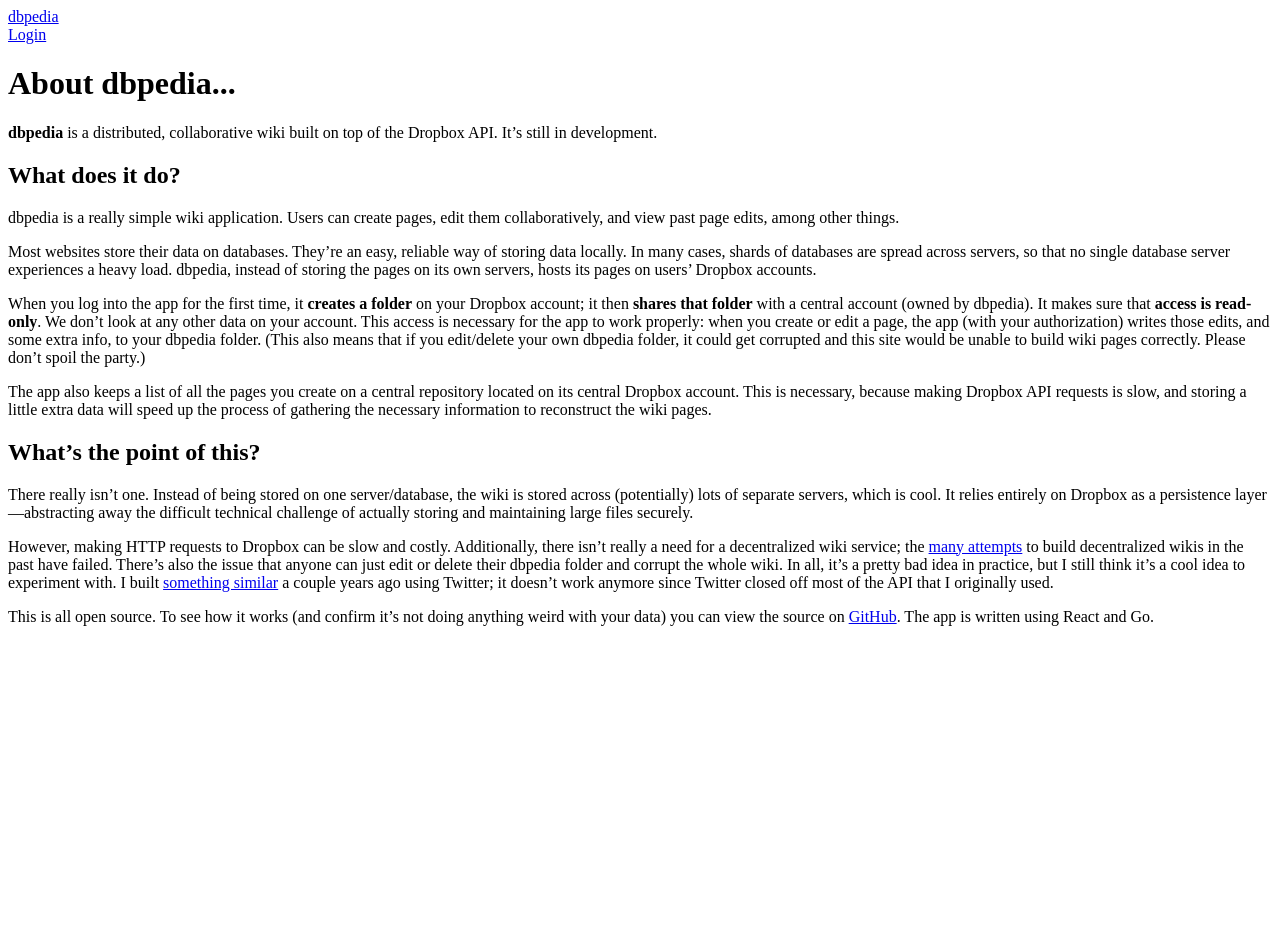
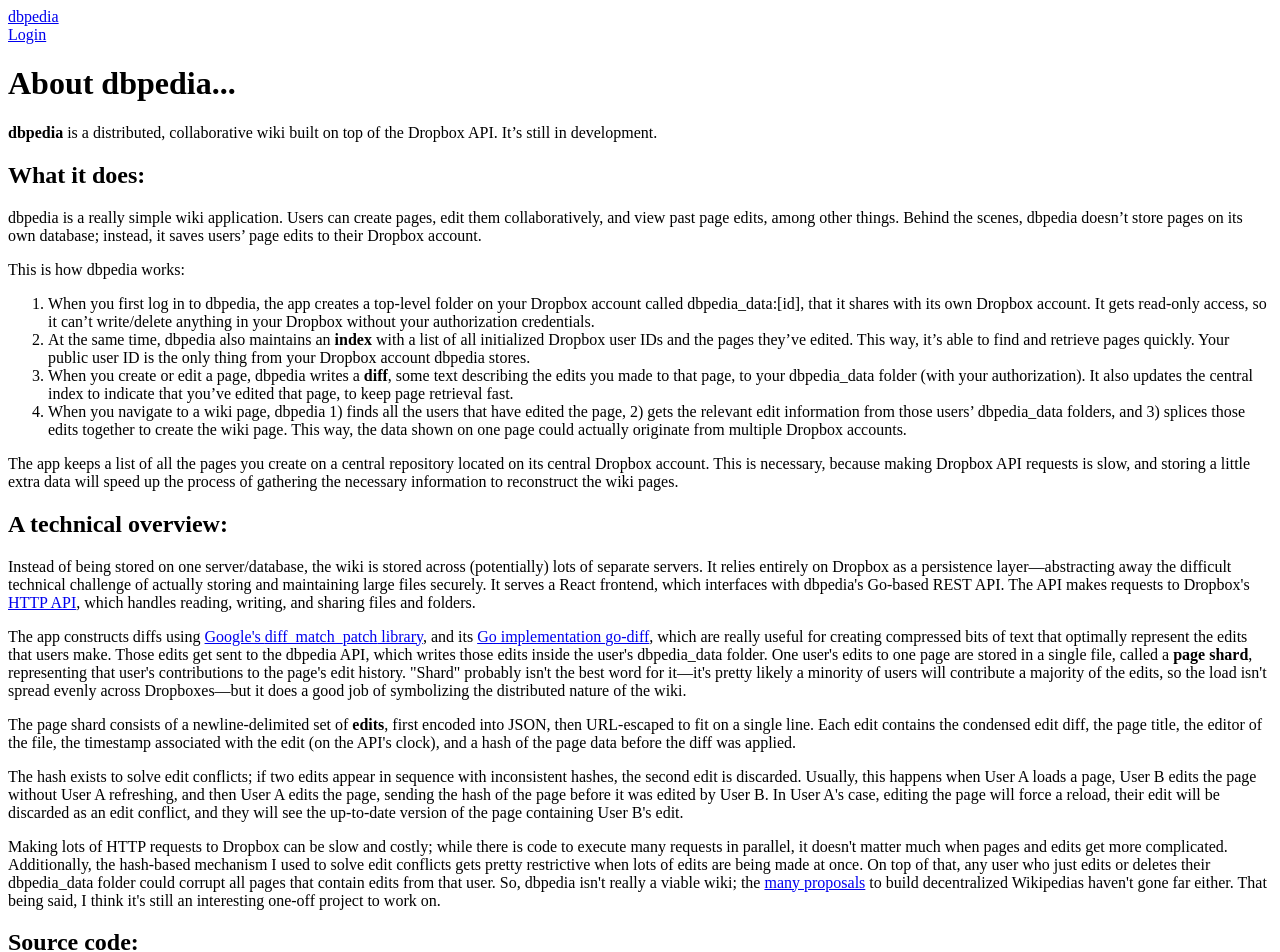
Before and after one commit to aniiyengar/dbpedia, a React app in the folder client/: page /about in a window 1280 px wide. Shown: the top 952 px of the page. Before the commit the page ends 800 px from the top, so only its background shows below. Built offline with nearby package versions, Linux system fonts and the light colour scheme.

Commit message:
New about page

```diff
--- a/client/src/components/wiki/wikiAbout.jsx
+++ b/client/src/components/wiki/wikiAbout.jsx
@@ -12,66 +12,146 @@
                     <b>dbpedia</b> is a distributed, collaborative wiki built on top of
                     the Dropbox API. It’s still in development.
                 </p>
+
                 <h2 className='dbp-wiki-title'>
-                    What does it do?
+                    What it does:
                 </h2>
                 <p className='dbp-p'>
                     dbpedia is a really simple wiki application. Users can create pages,
                     edit them collaboratively, and view past page edits, among other
-                    things.
+                    things. Behind the scenes, dbpedia doesn’t store pages on its own
+                    database; instead, it saves users’ page edits to their Dropbox account.
                 </p>
                 <p className='dbp-p'>
-                    Most websites store their data on databases. They’re an easy, reliable
-                    way of storing data locally. In many cases, shards of databases are spread
-                    across servers, so that no single database server experiences a heavy load.
-                    dbpedia, instead of storing the pages
-                    on its own servers, hosts its pages on users’ Dropbox accounts.
+                    This is how dbpedia works:
                 </p>
+                <ol className='dbp-ol'>
+                    <li className='dbp-li'>
+                        When you first log in to dbpedia, the app creates a top-level
+                        folder on your Dropbox account
+                        called <span className='dbp-code'>dbpedia_data:[id]</span>, that it
+                        shares with its own Dropbox account. It gets read-only access,
+                        so it can’t write/delete anything in your Dropbox without your
+                        authorization credentials.
+                    </li>
+                    <li className='dbp-li'>
+                        At the same time, dbpedia also maintains an <b>index</b> with a list of all
+                        initialized Dropbox user IDs and the pages they’ve edited. This way,
+                        it’s able to find and retrieve pages quickly. Your public user ID
+                        is the only thing from your Dropbox account dbpedia stores.
+                    </li>
+                    <li className='dbp-li'>
+                        When you create or edit a page, dbpedia writes a <b>diff</b>, some text
+                        describing the edits you made to that page, to
+                        your <span className='dbp-code'>dbpedia_data</span> folder
+                        (with your authorization). It also updates the central index to
+                        indicate that you’ve edited that page, to keep page retrieval fast.
+                    </li>
+                    <li className='dbp-li'>
+                        When you navigate to a wiki page, dbpedia 1) finds all the users that
+                        have edited the page, 2) gets the relevant edit information from those
+                        users’ <span className='dbp-code'>dbpedia_data</span> folders,
+                        and 3) splices those edits together to
+                        create the wiki page. This way, the data shown on one page could actually
+                        originate from multiple Dropbox accounts.
+                    </li>
+                </ol>
                 <p className='dbp-p'>
-                    When you log into the app for the first time, it <b>creates a folder</b> on
-                    your Dropbox account; it then <b>shares that folder</b> with a central account
-                    (owned by dbpedia). It makes sure that <b>access is read-only</b>.
-                    We don’t look at any other data on your account. This access is necessary for
-                    the app to work properly: when you create or edit a page, the app (with your
-                    authorization) writes those edits, and some extra info, to your dbpedia folder.
-                    (This also means that if you edit/delete your own dbpedia folder, it could get
-                    corrupted and this site would be unable to build wiki pages correctly. Please
-                    don’t spoil the party.)
-                </p>
-                <p className='dbp-p'>
-                    The app also keeps a list of all the pages you create on a central repository
+                    The app keeps a list of all the pages you create on a central repository
                     located on its central Dropbox account. This is necessary, because
                     making Dropbox API requests is slow, and storing a little extra data
                     will speed up the process of gathering the necessary information to
                     reconstruct the wiki pages.
                 </p>
+
                 <h2 className='dbp-wiki-title'>
-                    What’s the point of this?
+                    A technical overview:
                 </h2>
                 <p className='dbp-p'>
-                    There really isn’t one. Instead of being stored on one server/database, the
-                    wiki is stored across (potentially) lots of separate servers, which is cool.
+                    Instead of being stored on one server/database, the
+                    wiki is stored across (potentially) lots of separate servers.
                     It relies entirely on Dropbox
                     as a persistence layer&mdash;abstracting away the difficult technical
-                    challenge of actually storing and maintaining large files securely.
+                    challenge of actually storing and maintaining large files securely. It
+                    serves a React frontend, which interfaces with dbpedia's Go-based REST API.
+                    The API makes requests to
+                    Dropbox's <a
+                        href="https://www.dropbox.com/developers/documentation/http/overview"
+                        target="_blank">HTTP API</a>, which handles reading,
+                    writing, and sharing files and folders.
                 </p>
                 <p className='dbp-p'>
-                    However, making HTTP requests to Dropbox can be slow and costly. Additionally,
-                    there isn’t really a need for a decentralized wiki service;
-                    the <a href="https://ani.bz/r/l" target="_blank">many attempts</a> to
-                    build decentralized wikis in the past have failed. There’s also the issue
-                    that anyone can just edit or delete their dbpedia folder and corrupt the whole
-                    wiki. In all, it’s a pretty bad idea in practice, but I still think it’s
-                    a cool idea to experiment with. I
-                    built <a href="https://github.com/aniiyengar/twitterpedia" target="_blank">
-                    something similar</a> a couple years ago using Twitter; it doesn’t work
-                    anymore since Twitter closed off most of the API that I originally used.
+                    The app constructs diffs
+                    using <a
+                        href="https://github.com/google/diff-match-patch"
+                        target="_blank">
+                        Google's <span
+                            className='dbp-code'>
+                            diff_match_patch
+                        </span> library</a>,
+                    and its <a
+                        href="https://github.com/sergi/go-diff"
+                        target="_blank">
+                        Go implementation <span
+                            className='dbp-code'>
+                            go-diff
+                        </span></a>,
+                    which are really useful for creating compressed bits of text that optimally
+                    represent the
+                    edits that users make. Those edits get sent to the dbpedia API, which
+                    writes those edits inside the
+                    user's <span className='dbp-code'>dbpedia_data</span> folder. One user's
+                    edits to one page are stored in a single file, called a <b>page shard</b>,
+                    representing that user's contributions to the page's edit history.
+                    "Shard" probably isn't the best word for it&mdash;it's pretty likely
+                    a minority of users will contribute a majority of the edits,
+                    so the load isn't spread evenly across Dropboxes&mdash;but it does a
+                    good job of symbolizing the distributed nature of the wiki.
                 </p>
                 <p className='dbp-p'>
-                    This is all open source. To see how it works (and confirm it’s not
-                    doing anything weird with your data) you can view the source
-                    on <a href="https://github.com/aniiyengar/dbpedia" target="_blank">GitHub</a>.
-                    The app is written using React and Go.
+                    The page shard consists of a newline-delimited set of <b>edits</b>, first
+                    encoded into JSON, then URL-escaped to fit on a single line. Each edit
+                    contains the condensed edit diff, the page title, the editor of the file,
+                    the timestamp associated with the edit (on the API's clock),
+                    and a hash of the page data before the diff was applied.
+                </p>
+                <p className='dbp-p'>
+                    The hash exists
+                    to solve edit conflicts; if two edits appear in sequence with inconsistent
+                    hashes, the second edit is discarded. Usually, this happens when User A
+                    loads a page, User B edits the page without User A refreshing,
+                    and then User A edits the page, sending the hash of the page
+                    before it was edited by User B. In User A's case,
+                    editing the page will force a reload, their edit will be discarded as
+                    an edit conflict, and they will see the up-to-date version of the
+                    page containing User B's edit.
+                </p>
+                <p className='dbp-p'>
+                    Making lots of HTTP requests to Dropbox can be slow and costly; while
+                    there is code to execute many requests in parallel, it doesn't
+                    matter much when pages and edits get more complicated.
+                    Additionally, the hash-based mechanism I used to solve edit conflicts
+                    gets pretty restrictive when lots of edits are being made at once.
+                    On top of that, any user who just edits or deletes
+                    their <span className='dbp-code'>dbpedia_data</span> folder could corrupt
+                    all pages that contain edits from that user. So, dbpedia isn't really
+                    a viable wiki;
+                    the <a href="https://ani.bz/r/l" target="_blank">many proposals</a> to
+                    build decentralized Wikipedias haven't gone far either. That being said,
+                    I think it's still an interesting one-off project to work on.
+                </p>
+
+                <h2 className='dbp-wiki-title'>
+                    Source code:
+                </h2>
+                <p className='dbp-p'>
+                    This is all on GitHub. To see how it works (and confirm it’s not
+                    doing anything weird with your data) you can view the
+                    source <a
+                        href="https://github.com/aniiyengar/dbpedia"
+                        target="_blank">here</a>.
+                    The app is written using Go and ES6, and the development and
+                    testing scripts are written in Python.
                 </p>
             </div>
         )
--- a/client/src/stylesheets/main.sass
+++ b/client/src/stylesheets/main.sass
@@ -83,7 +83,7 @@
 
 .dbp-wiki-nav-gradient
     pointer-events: none
-    height: $dist * 2
+    height: $dist
     width: 100%
     background: -moz-linear-gradient(top, rgba(255,255,255,1) 0%, rgba(255,255,255,0) 100%)
     background: -webkit-linear-gradient(top, rgba(255,255,255,1) 0%,rgba(255,255,255,0) 100%)
@@ -109,6 +109,17 @@
     margin-bottom: 4px
     font-size: 1.5em
 
+.dbp-ul, .dbp-ol
+    list-style-position: outside
+
+.dbp-li
+    font-family: 'OpenSans Light'
+    color: $darkerGray
+    font-size: 1.1em
+    margin-top: 15px
+    line-height: 180%
+    margin-left: 30px
+
 .dbp-p
     font-family: 'OpenSans Light'
     color: $darkerGray
@@ -116,6 +127,14 @@
     margin-top: 20px
     line-height: 180%
 
+.dbp-code
+    font-family: monospace
+    font-size: 1.1em
+    margin-top: 20px
+    line-height: 180%
+    color: $darkerGray
+
+.dbp-ul, .dbp-ol, .dbp-p
     b
         font-family: 'OpenSans Semibold'
         color: $darkerGray
```
